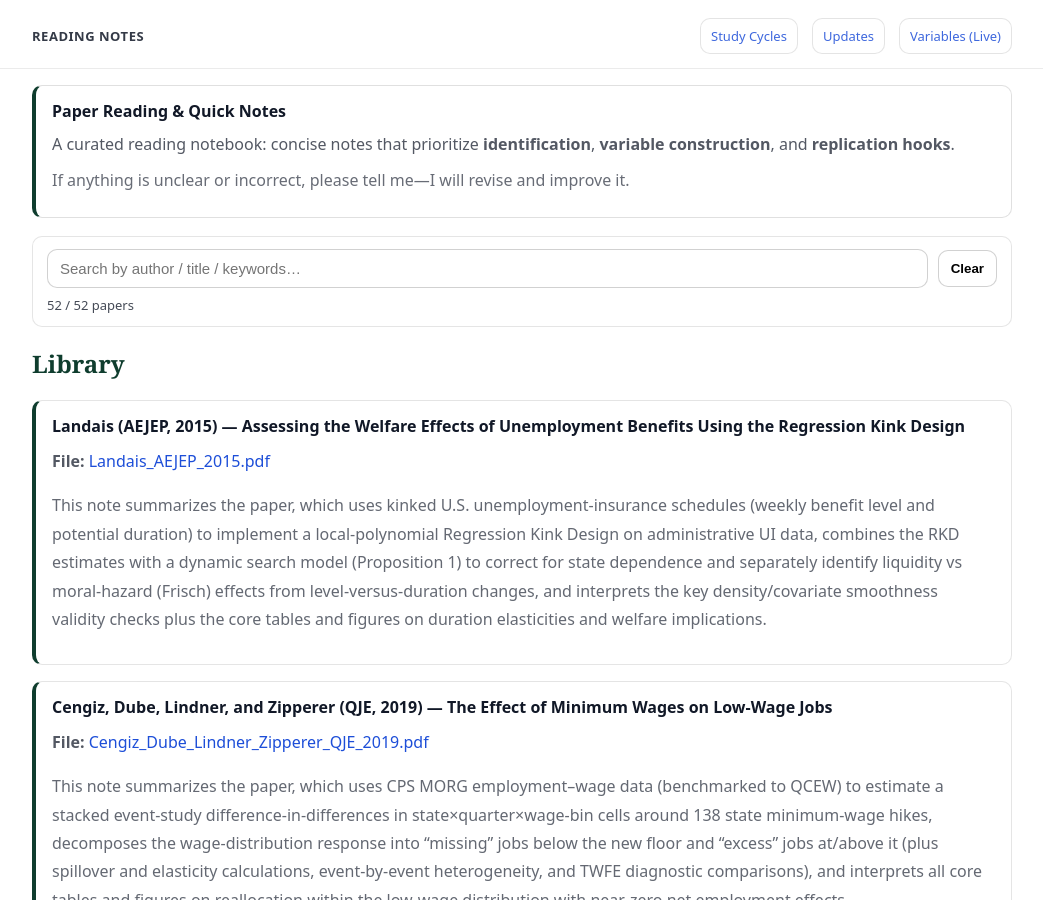
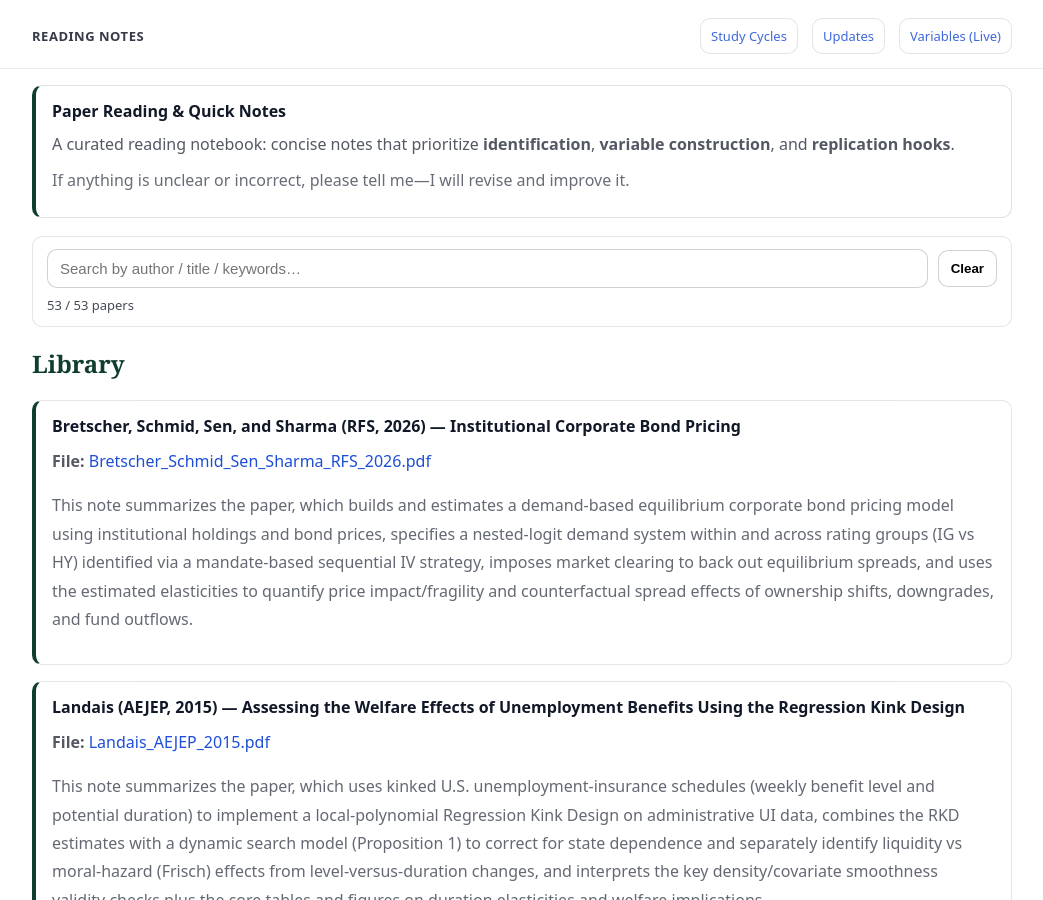
Before and after one commit to yaxinzn/study-archive, a Jekyll site: the page built from reading/index.md, in a window 1280 px wide and 900 px high. Shown: the whole window, without its empty margins (118-1161 px from the left). Built offline with Jekyll 4.4.1, drawn with Linux system fonts in a browser that asks for light colours.

Commit message:
Reading: add/update Bretscher_Schmid_Sen_Sharma_RFS_2026.pdf

```diff
--- a/_data/reading.yml
+++ b/_data/reading.yml
@@ -1,3 +1,7 @@
+- title: "Bretscher, Schmid, Sen, and Sharma (RFS, 2026) — Institutional Corporate Bond Pricing"
+  file: "Bretscher_Schmid_Sen_Sharma_RFS_2026.pdf"
+  desc: "This note summarizes the paper, which builds and estimates a demand-based equilibrium corporate bond pricing model using institutional holdings and bond prices, specifies a nested-logit demand system within and across rating groups (IG vs HY) identified via a mandate-based sequential IV strategy, imposes market clearing to back out equilibrium spreads, and uses the estimated elasticities to quantify price impact/fragility and counterfactual spread effects of ownership shifts, downgrades, and fund outflows."
+
 - title: "Landais (AEJEP, 2015) — Assessing the Welfare Effects of Unemployment Benefits Using the Regression Kink
 Design"
   file: "Landais_AEJEP_2015.pdf"
```
Also changed, not shown: 1 other file.
